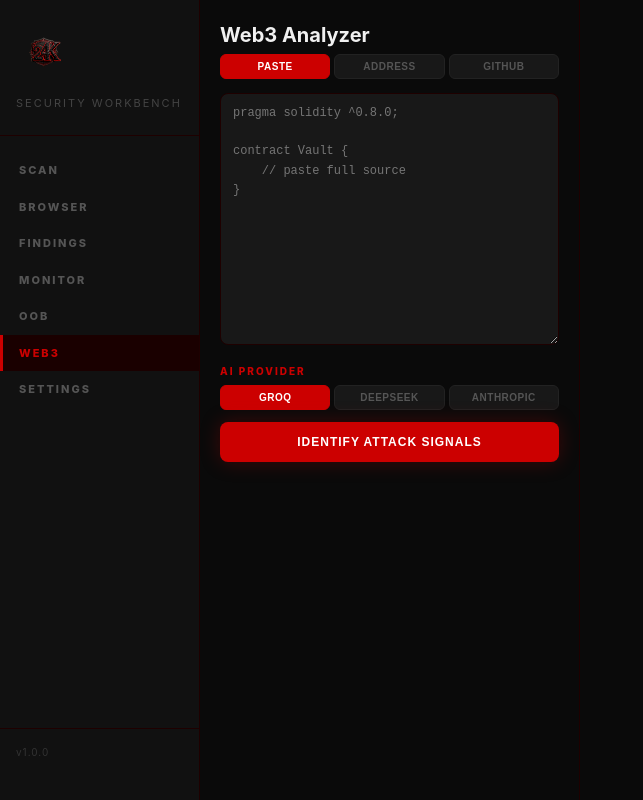
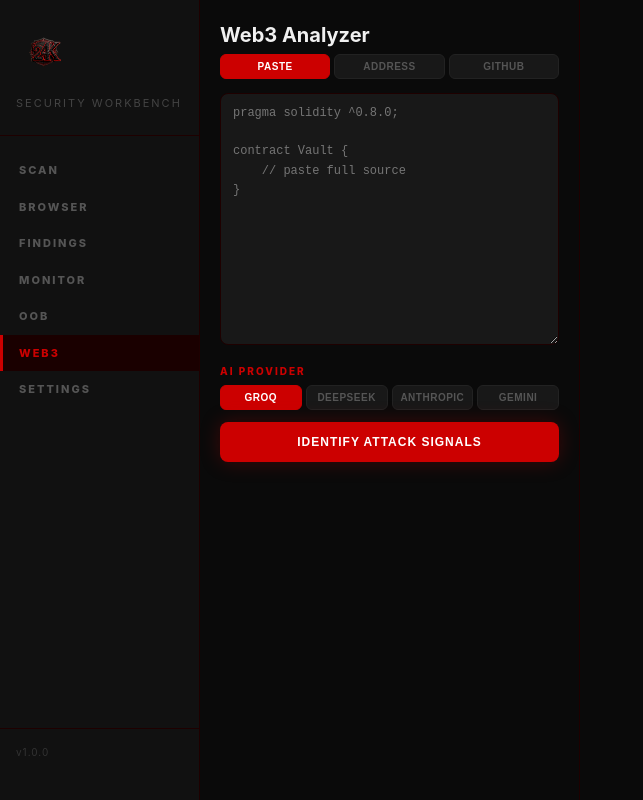
Before and after one commit to ifechukwu-commit/24keen, a Next.js app: page /web3 in a window 1280 px wide. Shown: the whole page, without its empty margins (0-643 px from the left). Built offline with nearby package versions, Linux system fonts and the light colour scheme.

Commit message:
Update page.tsx

```diff
--- a/app/web3/page.tsx
+++ b/app/web3/page.tsx
@@ -15,7 +15,7 @@
   const [githubUrl, setGithubUrl] = useState('')
   const [commitHash, setCommitHash] = useState('')
   const [aiKey, setAiKey] = useState('')
-  const [aiProvider, setAiProvider] = useState<'groq' | 'deepseek' | 'anthropic'>('groq')
+  const [aiProvider, setAiProvider] = useState<'groq' | 'deepseek' | 'anthropic' | 'gemini'>('groq')
   const [loading, setLoading] = useState(false)
   const [fetching, setFetching] = useState(false)
   const [signals, setSignals] = useState<any[]>([])
@@ -212,7 +212,7 @@
 
         <div style={{ fontSize: 10, fontWeight: 800, color: '#cc0000', letterSpacing: 2, marginBottom: 6 }}>AI PROVIDER</div>
         <div style={{ display: 'flex', gap: 4, marginBottom: 12 }}>
-          {(['groq', 'deepseek', 'anthropic'] as const).map(p => (
+          {(['groq', 'deepseek', 'anthropic', 'gemini'] as const).map(p => (
             <button key={p} onClick={() => saveProvider(p)} style={{
               flex: 1, padding: '6px 4px', borderRadius: 6, fontSize: 10, fontWeight: 800,
               background: aiProvider === p ? '#cc0000' : '#181818',
```
